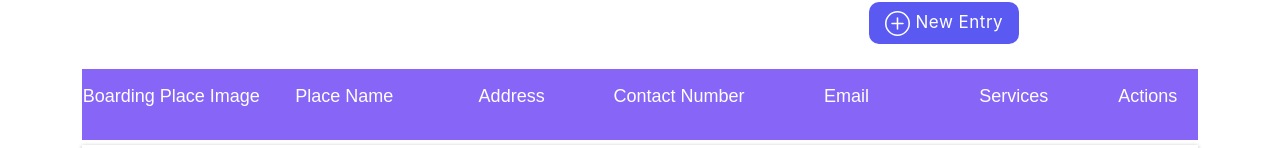
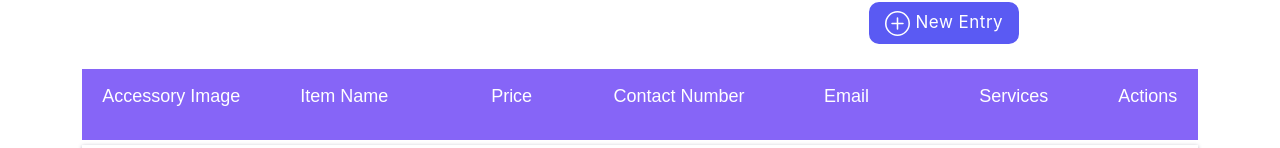
Before and after one commit to maheshi98/SPM_Project_15, a React (Create React App) app in the folder FrontEnd/petsystem/: page /admin-accessory in a window 1280 px wide. Shown: the part 117-265 px from the top of the page. Built offline with nearby package versions, Linux system fonts and the light colour scheme.

Commit message:
code modified

```diff
--- a/FrontEnd/petsystem/src/components/admin/PetAccessory/index.jsx
+++ b/FrontEnd/petsystem/src/components/admin/PetAccessory/index.jsx
@@ -20,7 +20,7 @@ export default class PetAccessory extends Component {
                         <Col>
                         </Col>
                         <Col style={{ marginLeft: "35%" }}>
-                            <a href="/new-boarding-place" target="_blank" rel="noreferrer">
+                            <a href="/new-accessory" target="_blank" rel="noreferrer">
                                 <button class="member-btn btn"><i><BsPlusCircle size="25" /></i> New Entry</button>
                             </a>
 
@@ -33,13 +33,13 @@ export default class PetAccessory extends Component {
                         {/* Table Header Start */}
                         <div class="table-row table-head">
                             <div class="table-cell first-cell">
-                                <p>Boarding Place Image</p>
+                                <p>Accessory Image</p>
                             </div>
                             <div class="table-cell">
-                                <p>Place Name</p>
+                                <p>Item Name</p>
                             </div>
                             <div class="table-cell">
-                                <p>Address</p>
+                                <p>Price</p>
                             </div>
                             <div class="table-cell">
                                 <p>Contact Number</p>
```
